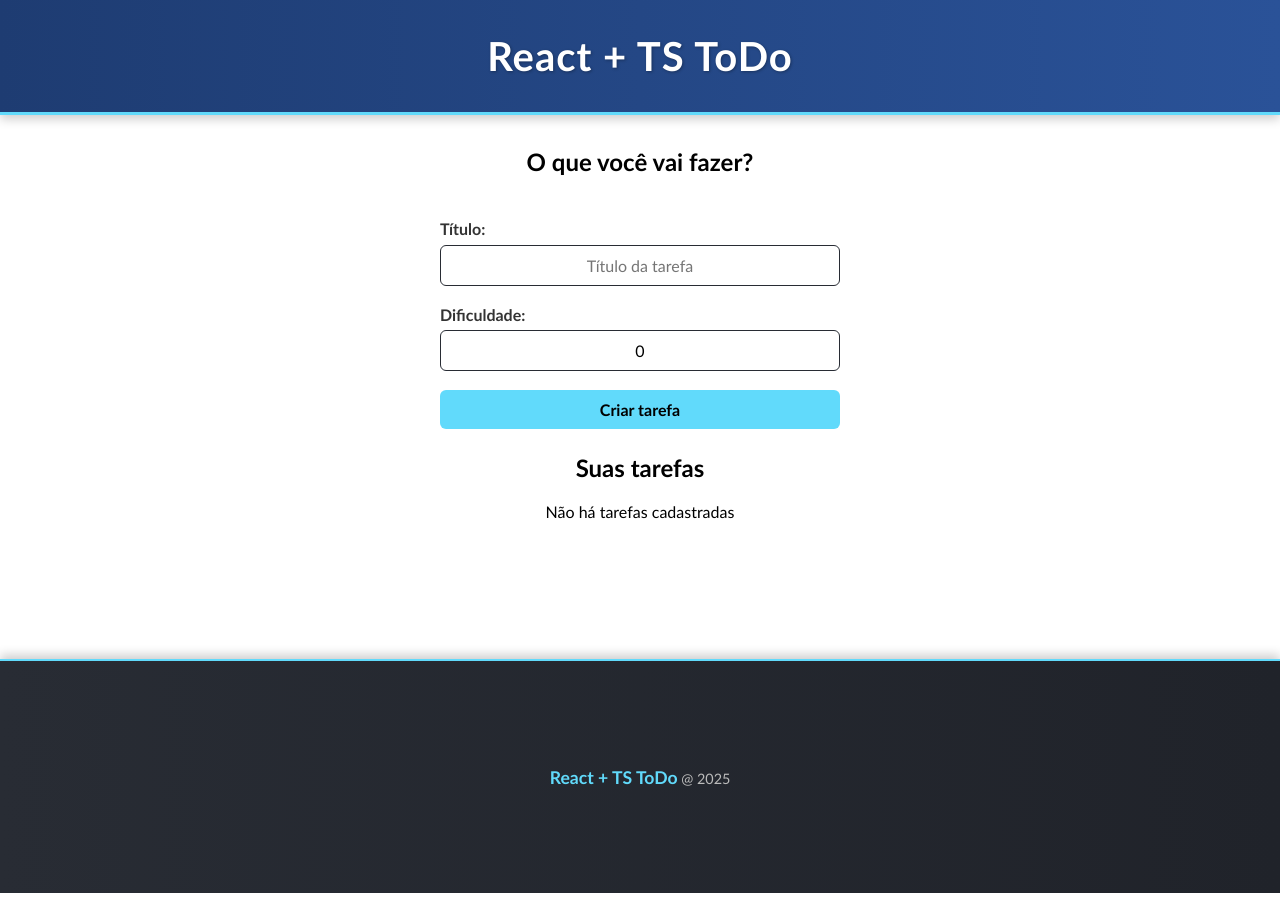
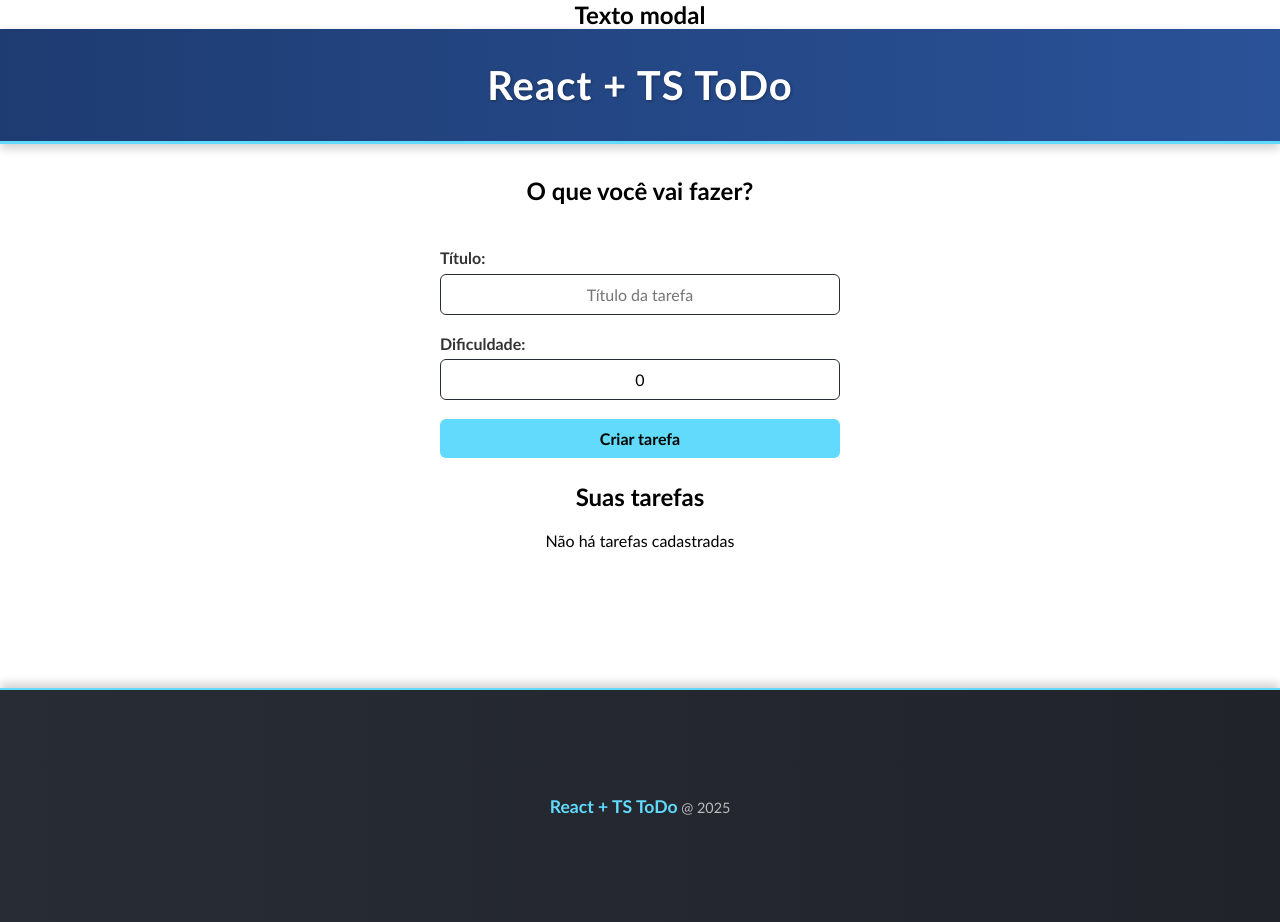
Before and after one commit to gabrielsrpp/ToDoList-React, a React (Create React App) app in the folder base_todo_react/: page / in a window 1280 px wide. Before the commit the page ends 893 px from the top, so only its background shows below. Built offline with nearby package versions, Linux system fonts and the light colour scheme.

Commit message:
Criando modal

```diff
--- a/base_todo_react/src/App.tsx
+++ b/base_todo_react/src/App.tsx
@@ -5,6 +5,7 @@
 import Footer from './components/Footer';
 import TaskForm from './components/TaskForm';
 import TaskList from './components/TaskList';
+import Modal from './components/Modal';
 
 // css
 import styles from './App.module.css';
@@ -28,6 +29,7 @@
 
   return (
     <div>
+      <Modal />
       <Header />
 
       <main className={styles.main}>
--- /dev/null
+++ b/base_todo_react/src/components/Modal.tsx
@@ -0,0 +1,21 @@
+import React from 'react'
+
+
+// CSS
+import styles from "./Modal.module.css"
+
+
+type Props = {}
+
+const Modal = (props: Props) => {
+  return (
+    <div id='modal'>
+        <div></div>
+        <div>
+            <h2>Texto modal</h2>
+        </div>
+    </div>
+  )
+}
+
+export default Modal
```
Also changed, not shown: base_todo_react/src/components/Modal.module.css (added).
